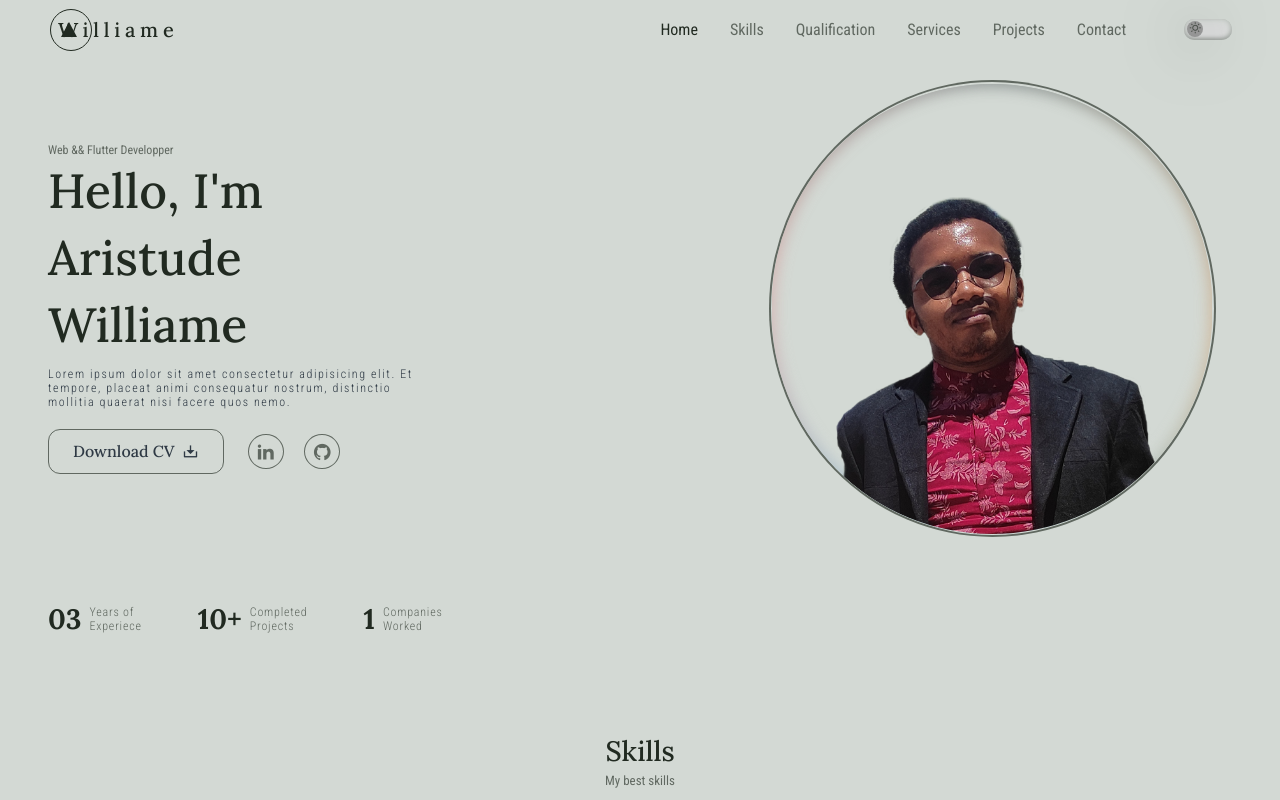
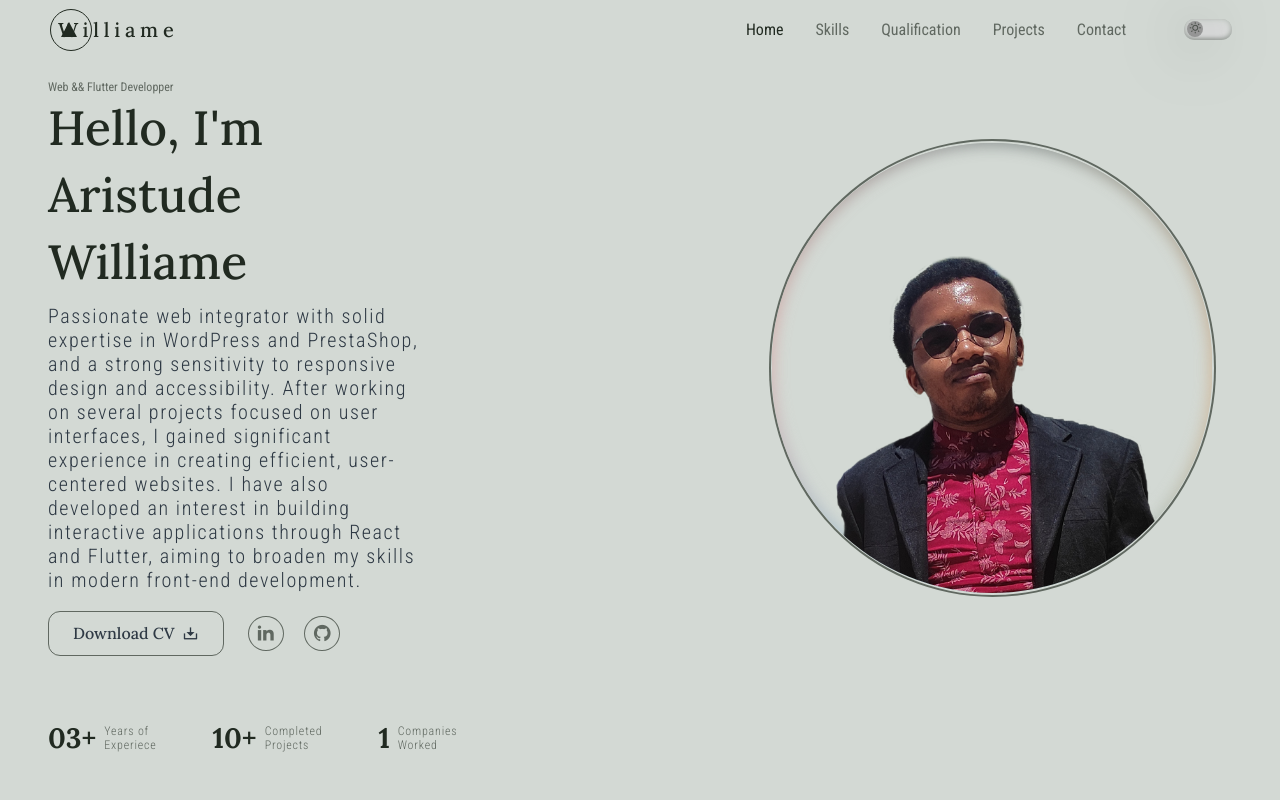
Before and after one commit to willem-Aw/williame-portfolio, a plain HTML site: page index.html in a window 1280 px wide. Shown: the top 800 px of the page. Drawn offline with nearby package versions, Linux system fonts and the light colour scheme; a web font is replaced by a local one.

Commit message:
insert content

```diff
--- a/assets/css/style.css
+++ b/assets/css/style.css
@@ -390,7 +390,7 @@ img {
 .home__title+p {
   display: block;
   text-align: center;
-  font-size: var(--tiny-font-size);
+  font-size: var(--medium-font-size);
   line-height: 1.2;
   letter-spacing: 0.1rem;
   font-weight: var(--font-light);
@@ -701,7 +701,7 @@ body:not(.dark-theme) .home__blob::after {
 
 .skills__info {
   /* grid-template-columns: repeat(7, 1fr); */
-  grid-template-columns: repeat( auto-fit, minmax(100px, 1fr) );
+  grid-template-columns: repeat(auto-fit, minmax(100px, 1fr));
   gap: 1rem;
 }
 
--- a/index.html
+++ b/index.html
@@ -28,11 +28,6 @@
           <li class="nav__item">
             <a href="#qualification" class="nav__link">
               <i class="ri-book-open-line"></i> Qualification
-            </a>
-          </li>
-          <li class="nav__item">
-            <a href="#services" class="nav__link">
-              <i class="ri-briefcase-line"></i> Services
             </a>
           </li>
           <li class="nav__item">
@@ -74,12 +69,16 @@
             <span>Aristude Williame</span>
           </h1>
           <p>
-            Lorem ipsum dolor sit amet consectetur adipisicing elit. Et
-            tempore, placeat animi consequatur nostrum, distinctio mollitia
-            quaerat nisi facere quos nemo.
+            Passionate web integrator with solid expertise in WordPress and PrestaShop, and a strong sensitivity to
+            responsive design and accessibility.
+            After working on several projects focused on user interfaces, I gained significant experience in creating
+            efficient, user-centered websites.
+            I have also developed an interest in building interactive applications through React and Flutter, aiming to
+            broaden my skills in modern front-end development.
           </p>
           <div class="home__social-info flex">
-            <a href="#" id="download-resume">Download CV <i class="ri-download-2-line"></i></a>
+            <a href="assets/docs/CV-AristudeWilliame.pdf" id="download-resume" download>Download CV <i
+                class="ri-download-2-line"></i></a>
             <ul class="home__social">
               <li>
                 <a href="https://www.linkedin.com/in/aristude-williame/" target="_blank" class="home__social-link">
@@ -104,7 +103,7 @@
         <!-- Home info 2 -->
         <div class="home__info flex">
           <div>
-            <p class="home__info-number">03</p>
+            <p class="home__info-number">03+</p>
             <h3 class="home__info-title">
               Years of<br />
               Experiece
@@ -467,12 +466,12 @@
           <div class="contact__info">
             <div class="contact__data">
               <span class="contact__data-title">Email : </span>
-              <a href="#" target="_blank" class="contact__data-link">awwillem@gmail.com</a>
+              <a href="mailto:awwillem@gmail.com" target="_blank" class="contact__data-link">awwillem@gmail.com</a>
             </div>
 
             <div class="contact__data">
               <span class="contact__data-title">Whatsapp : </span>
-              <a href="#" target="_blank" class="contact__data-link">+261 32 65 304 16</a>
+              <a href="https://wa.me/+261326530416" target="_blank" class="contact__data-link">+261 32 65 304 16</a>
             </div>
           </div>
         </div>
```
Also changed, not shown: 1 other file.
